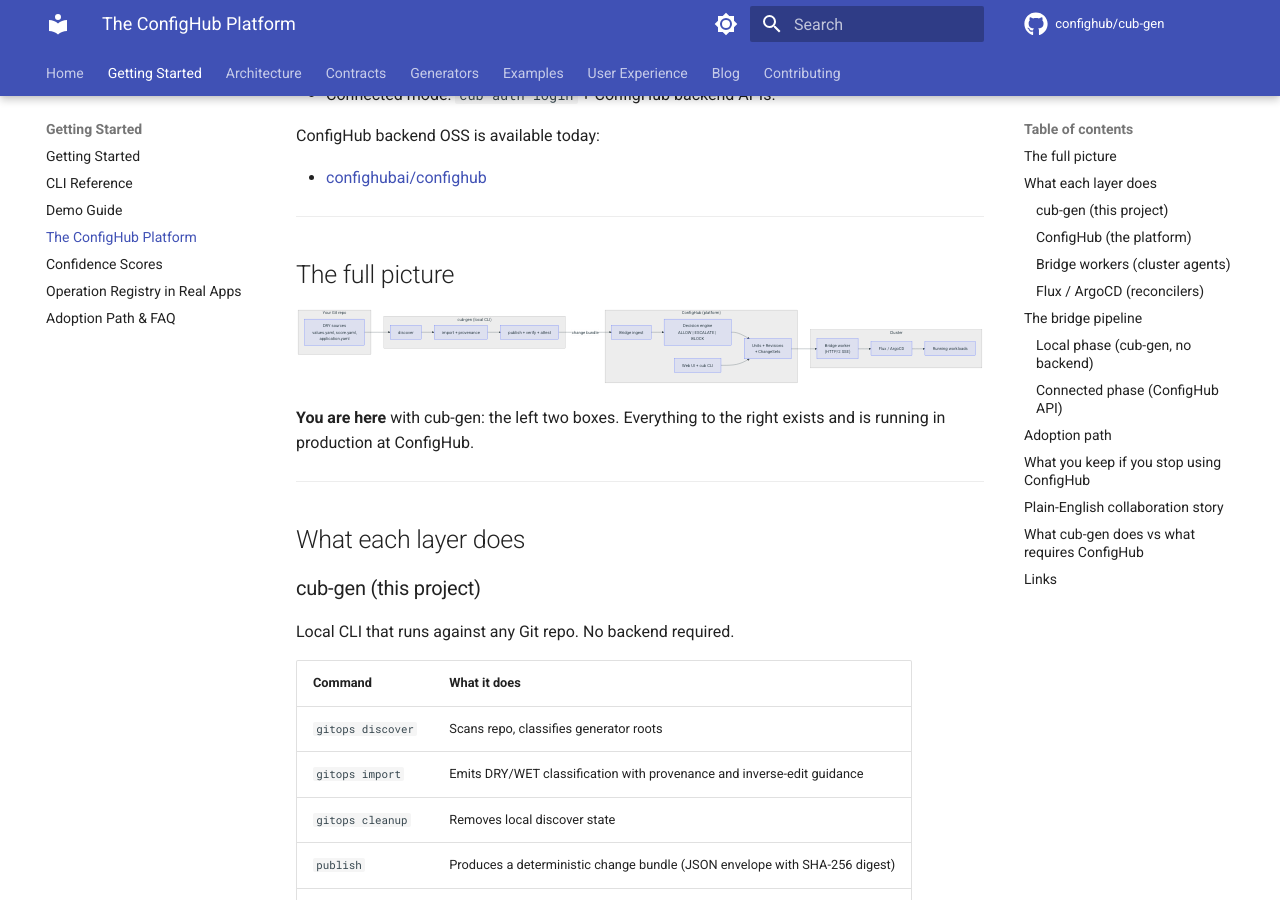
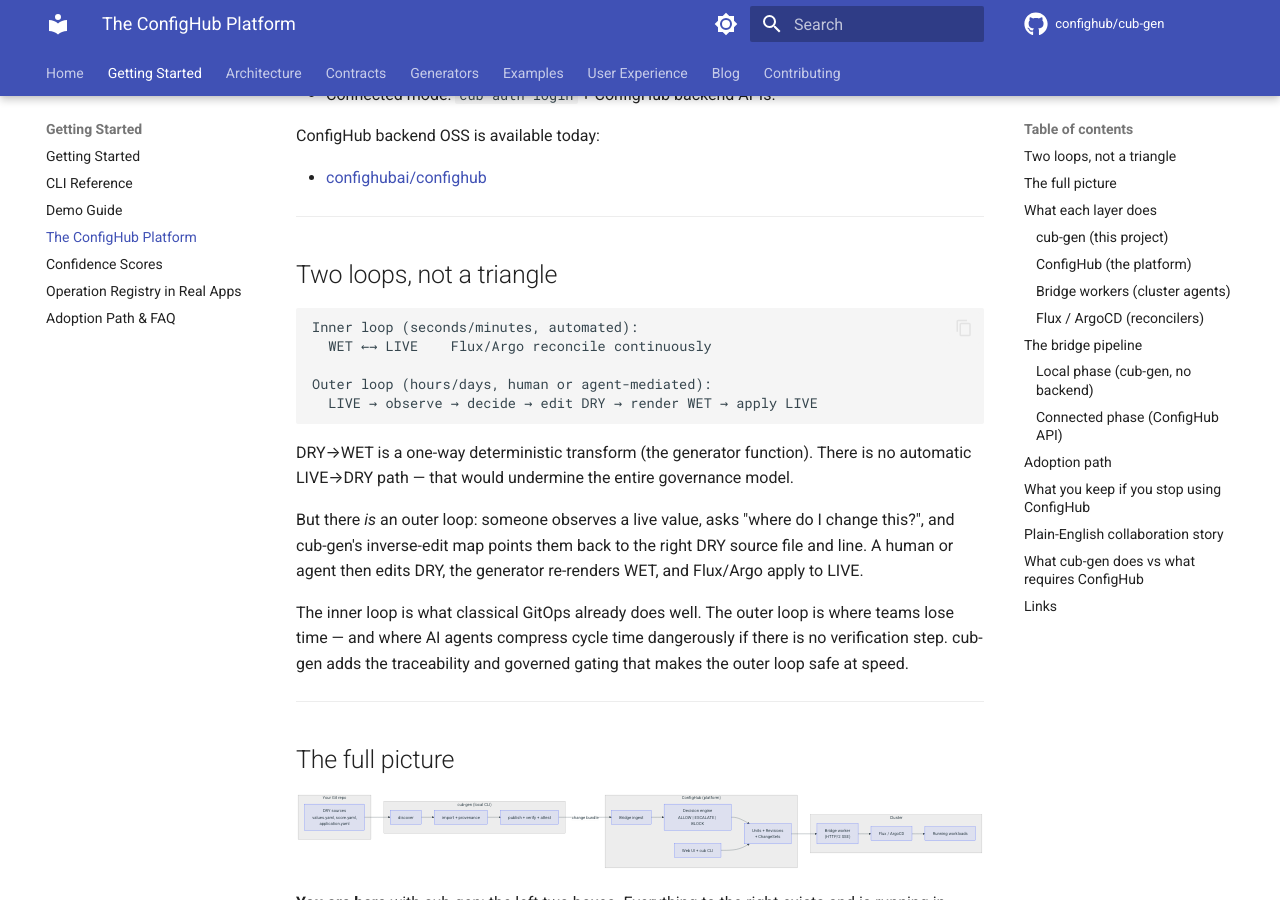
Before and after one commit to confighub/cub-gen, an MkDocs documentation site: the page built from docs/platform.md, in a window 1280 px wide and 900 px high, scrolled down 221 px. Built offline with MkDocs 1.6.1 and Material for MkDocs 9.7.7, drawn with Linux system fonts in a browser that asks for light colours; comment, search, counter and statistics services are not loaded.

Commit message:
docs: add two-loops model (inner WET↔LIVE, outer observe→DRY→WET→LIVE) (#171)
Captures the team consensus from Brian/Jesper/Alexis discussion:
- DRY→WET is unidirectional (deterministic generator transform)
- There is no automatic LIVE→DRY path
- The inner loop (WET↔LIVE) is Flux/Argo reconciliation
- The outer loop is human/agent-mediated: observe→decide→edit DRY→render→apply
- cub-gen makes the outer loop safe via traceability + governed gating

Co-authored-by: Claude Opus 4.6 <noreply@anthropic.com>

````diff
--- a/docs/platform.md
+++ b/docs/platform.md
@@ -8,6 +8,24 @@ cub-gen is the local-first entry point to the ConfigHub platform.
 ConfigHub backend OSS is available today:
 
 - [confighubai/confighub](https://github.com/confighubai/confighub)
+
+---
+
+## Two loops, not a triangle
+
+```
+Inner loop (seconds/minutes, automated):
+  WET ←→ LIVE    Flux/Argo reconcile continuously
+
+Outer loop (hours/days, human or agent-mediated):
+  LIVE → observe → decide → edit DRY → render WET → apply LIVE
+```
+
+DRY→WET is a one-way deterministic transform (the generator function). There is no automatic LIVE→DRY path — that would undermine the entire governance model.
+
+But there *is* an outer loop: someone observes a live value, asks "where do I change this?", and cub-gen's inverse-edit map points them back to the right DRY source file and line. A human or agent then edits DRY, the generator re-renders WET, and Flux/Argo apply to LIVE.
+
+The inner loop is what classical GitOps already does well. The outer loop is where teams lose time — and where AI agents compress cycle time dangerously if there is no verification step. cub-gen adds the traceability and governed gating that makes the outer loop safe at speed.
 
 ---
 
````
Also changed, not shown: docs/index.md (+3 -1 lines).
